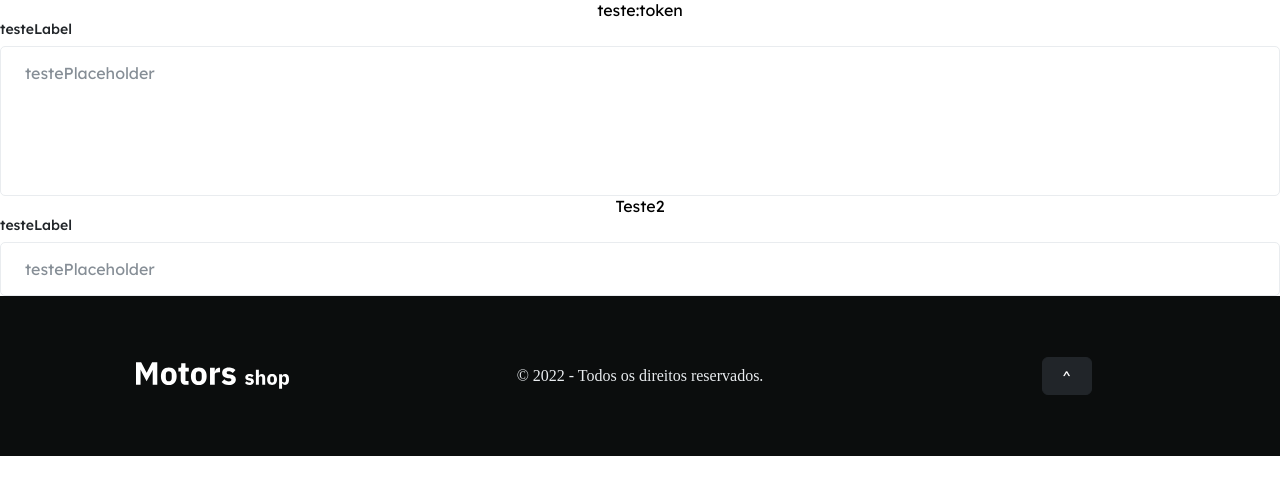
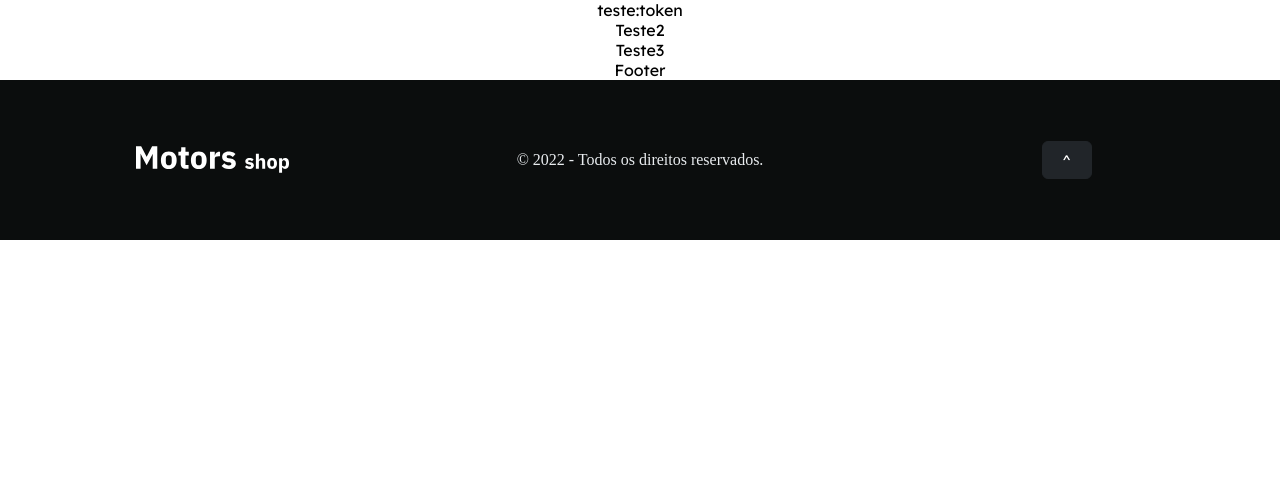
Before and after one commit to GabrielRS2/m6-g02-t11-frontend, a React (Create React App) app: page /home in a window 1280 px wide. Shown: the top 494 px of the page. Built offline with nearby package versions, Linux system fonts and the light colour scheme.

Commit message:
fix: cleaning up code

```diff
--- a/src/Pages/Home/index.jsx
+++ b/src/Pages/Home/index.jsx
@@ -1,7 +1,7 @@
 import { useContext, useEffect } from "react";
 
 import { Teste2 } from "../../Component/Teste";
-import { Container, Teste } from "./style";
+import { Container, ContainerRow, Teste } from "./style";
 
 import { TokenContext } from "../../Providers/Token";
 import { Footer } from "../../Component/Footer";
@@ -18,9 +18,9 @@ export const Home = () => {
   return (
     <Container>
       <Teste>teste:{token}</Teste>
-      <ThemeInputTextArea placeholderText="testePlaceholder" labelText="testeLabel" />
       <Teste2>Teste2</Teste2>
-      <ThemeInputStandart placeholderText="testePlaceholder" inputType="text" labelText="testeLabel" />
+      <Teste2>Teste3</Teste2>
+      <Teste2>Footer</Teste2>
       <Footer/>
     </Container>
   );
--- a/src/Pages/Home/style.ts
+++ b/src/Pages/Home/style.ts
@@ -11,3 +11,10 @@ flex-direction: column;
 align-items: center;
 justify-content: space-evenly;
 `
+
+export const ContainerRow = styled.div`
+width: 100%;
+display: flex;
+flex-direction: row;
+gap:10px
+`
--- a/src/Styles/ThemeInput/index.tsx
+++ b/src/Styles/ThemeInput/index.tsx
@@ -26,6 +26,6 @@ export const ThemeInputTextArea = ({ labelText, placeholderText}: ThemeInputText
   return (
   <StyledInput>
     <label>{labelText}</label>
-    <textarea placeholder={placeholderText} />
+    <textarea placeholder={placeholderText} maxLength={500}/>
   </StyledInput>
   )}
--- a/src/Styles/ThemeInput/style.ts
+++ b/src/Styles/ThemeInput/style.ts
@@ -22,16 +22,18 @@ export const StyledInput = styled.div`
 		border: 1.5px solid var(--grey7);
 		border-radius: 5px;
 
+		background-color: var(--grey9);
   }
   input::placeholder{
 		color: var(--grey3)
   }
 	input:hover{
-		background-color: var(--grey8);
-		border-color: var(--grey8);
+		background-color: var(--grey7);
+		border-color: var(--grey7);
 	}
 	input:focus{
-		border-color: var(--brand2)
+		border-color: var(--brand2);
+		background-color: var(--grey9)
 	}
 
 	textarea{
@@ -45,15 +47,18 @@ export const StyledInput = styled.div`
 
 		border: 1.5px solid var(--grey7);
 		border-radius: 5px;
+
+		background-color: var(--grey9);
 	}
 	textarea::placeholder{
-		color: var(--grey3)
+		color: var(--grey3);
   }
 	textarea:hover{
 		background-color: var(--grey8);
 		border-color: var(--grey8);
 	}
-	/* textarea:focus{
-		border-color: var(--brand2)
-	} */
+	textarea:focus{
+		border-color: var(--brand2);
+		background-color: var(--grey9);
+	}
 `
```
